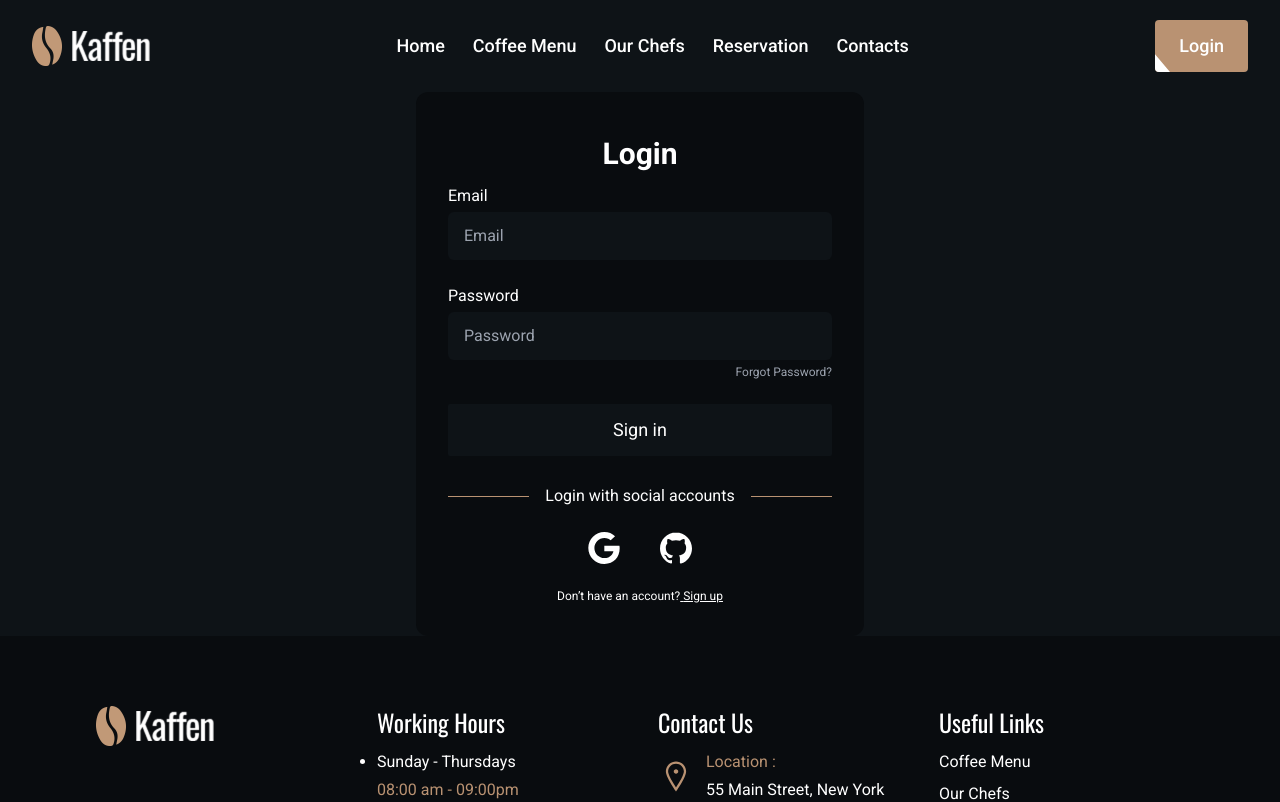
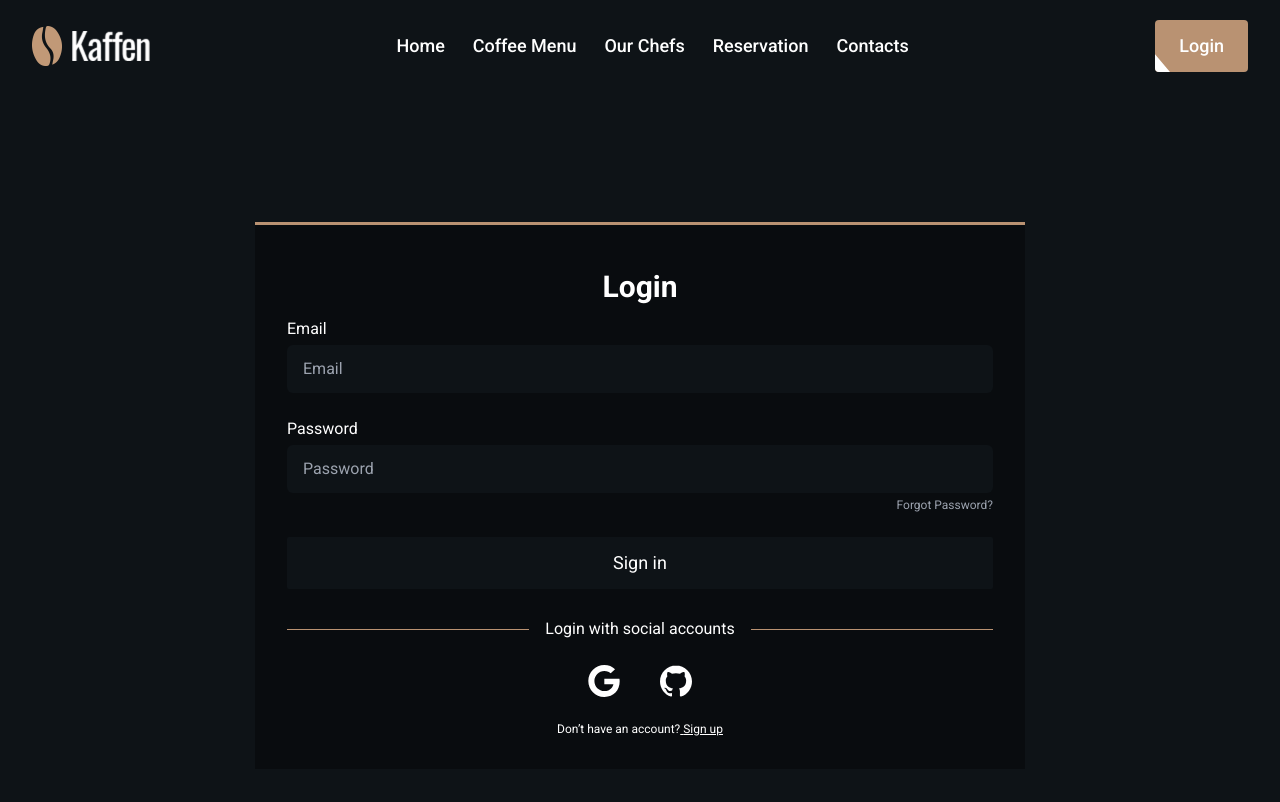
Before and after one commit to 44fahadhasan/b9a9-real-estate-44fahadhasan, a React (Vite) app: page /login in a window 1280 px wide. Shown: the top 802 px of the page. Built offline with nearby package versions, Linux system fonts and the light colour scheme; no server answers.

Commit message:
signup and login page design updated

```diff
--- a/src/pages/Login/Login.jsx
+++ b/src/pages/Login/Login.jsx
@@ -46,7 +46,8 @@ const Login = () => {
       });
   };
   return (
-    <div className="roboto w-full mx-auto max-w-md p-8 space-y-3 rounded-xl bg-base-200 text-secondary">
+    <div className="my-[130px] container mx-auto w-[85%]">
+      <div className="roboto w-full mx-auto max-w-[770px] p-8 space-y-3  bg-base-200 text-secondary border-t-[3px] border-primary">
         <Tost />
         <h1 className="text-3xl font-bold text-center">Login</h1>
         <form onSubmit={handleSubmit(onSubmit)} className="space-y-6">
@@ -127,6 +128,7 @@ const Login = () => {
           </Link>
         </p>
       </div>
+    </div>
   );
 };
 
--- a/src/pages/SignUp/SignUp.jsx
+++ b/src/pages/SignUp/SignUp.jsx
@@ -48,7 +48,8 @@ const SignUp = () => {
   };
 
   return (
-    <div className="roboto w-full mx-auto max-w-md p-8 space-y-3 rounded-xl bg-base-200 text-secondary">
+    <div className="my-[130px] container mx-auto w-[85%]">
+      <div className="roboto w-full mx-auto max-w-[770px] p-8 space-y-3  bg-base-200 text-secondary border-t-[3px] border-primary">
         <Tost />
         <h1 className="text-3xl font-bold text-center">Sign up</h1>
         <form onSubmit={handleSubmit(onSubmit)} className="space-y-6">
@@ -114,6 +115,7 @@ const SignUp = () => {
           </Link>
         </p>
       </div>
+    </div>
   );
 };
 
```
Lines whose indentation alone changed are shown as unchanged.
